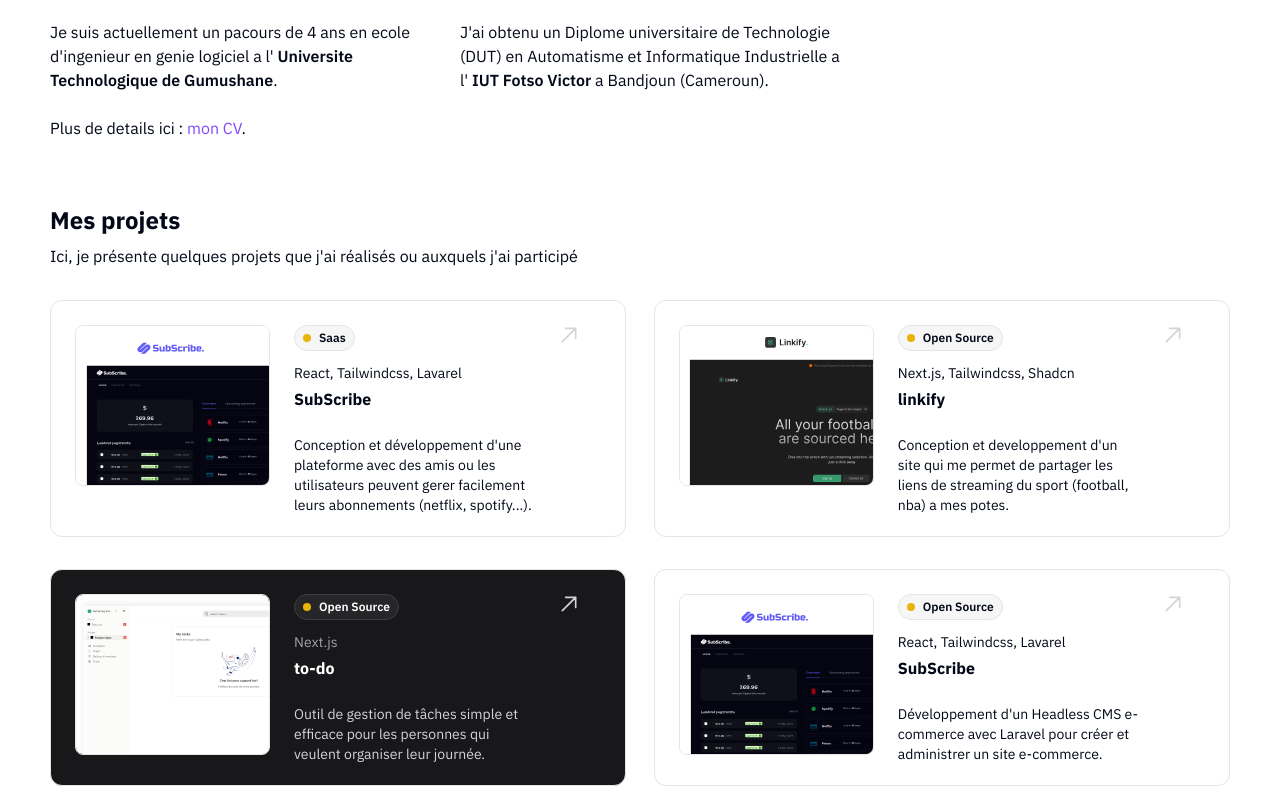
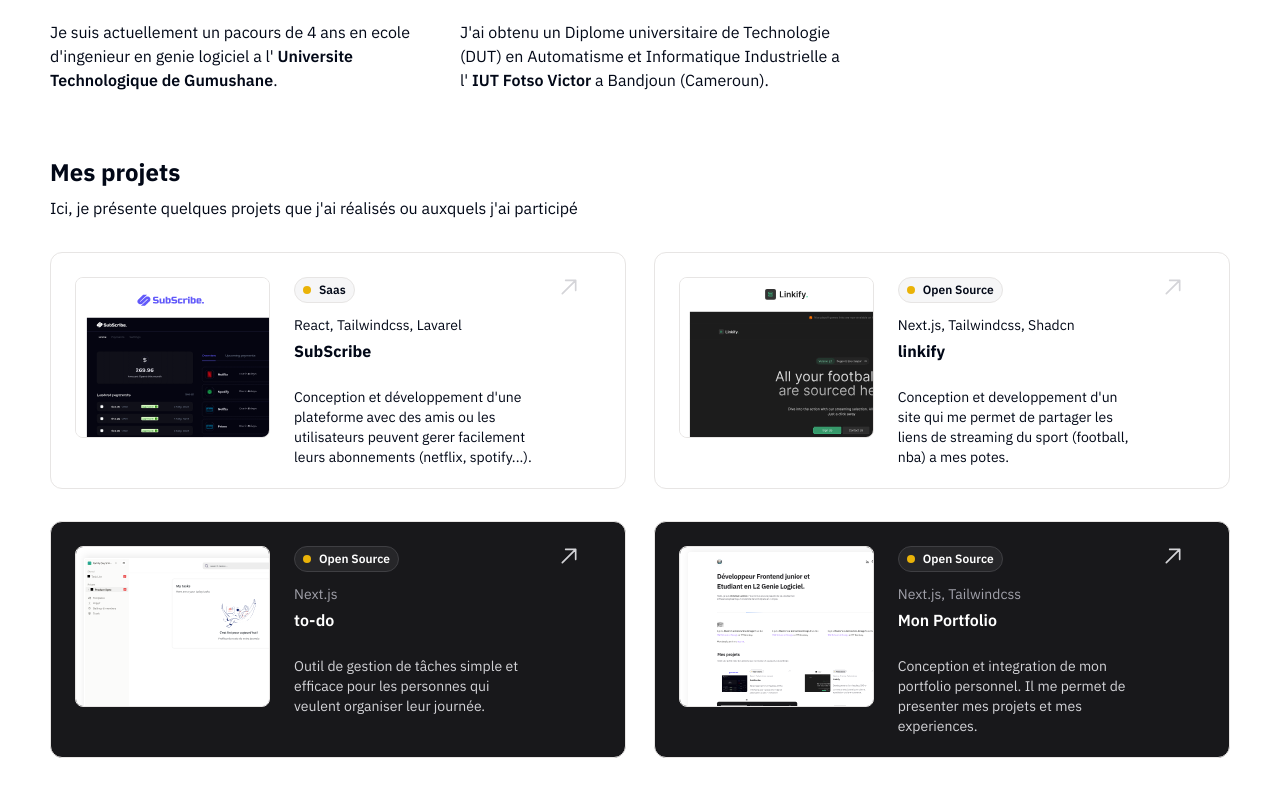
Before and after one commit to ChristianLudovic/portfolio, a Next.js app: page / in a window 1280 px wide. Shown: the part 687-1480 px from the top of the page. Built offline with nearby package versions, Linux system fonts and the light colour scheme.

Commit message:
mise a jour de quelques liens

```diff
--- a/app/layout.js
+++ b/app/layout.js
@@ -11,7 +11,7 @@ const ibmPlexSans = IBM_Plex_Sans({
 
 export const metadata = {
   title: "ChrisFacile_Dev",
-  description: "Generated by create next app",
+  description: "Mon portfolio personnel pour vous présenter mes compétences en développement web.",
 };
 
 export default function RootLayout({ children }) {
--- a/components/basis/experience.js
+++ b/components/basis/experience.js
@@ -4,6 +4,11 @@ import GlomLogo from '@/public/logos/glom.png'
 import freelanceLogo from '@/public/logos/freelance.svg'
 
 export default function Experience (){
+
+    const mailTo = () => {
+        window.open('mailto:talchrist10@gmail.com')
+    }
+
     return(
         <>
             <div className="flex flex-col gap-6 p-6 border border-solid border border-stone-200  w-max rounded-xl max-lg:w-full">
@@ -54,7 +59,7 @@ export default function Experience (){
                     style={{
                         color: "#8349FF",
                         backgroundColor: "#F5F1FE"
-                    }}
+                    }} onClick={mailTo}
                 > Avez vous une mission?</button>
             </div>
         </>
--- a/components/basis/navBar.js
+++ b/components/basis/navBar.js
@@ -2,6 +2,15 @@ import Image from "next/image"
 import avatar from "../../public/avatar.svg"
 
 export default function NavBar (){
+
+    const linkdinRedirect = () => {
+        window.open('https://www.linkedin.com/in/christian-ludovic-90381a230/, _blank')
+    }
+
+    const githubRedirect = () => {
+        window.open('https://github.com/ChristianLudovic, _blank')
+    }
+
     return(
         <>
             <div className="px-4 pt-11 max-sm:pt-6">
@@ -15,14 +24,14 @@ export default function NavBar (){
                         <Image src={avatar} alt="my avatar" className="w-[36px] h-[36px] rounded-full"/>
                     </div>
                     <div className="flex items-flex gap-6">
-                        <div className="flex items-center justify-center">
+                        <div className="flex items-center justify-center" onClick={linkdinRedirect}>
                             <svg xmlns="http://www.w3.org/2000/svg" width="24" height="24" viewBox="0 0 24 24" fill="none">
                                 <path d="M5.00379 6.99992H4.97563C4.66901 7.01841 4.36187 6.97349 4.07339 6.86796C3.78491 6.76242 3.52128 6.59855 3.29897 6.38657C3.07666 6.17458 2.90044 5.91904 2.78132 5.6359C2.6622 5.35276 2.60273 5.04811 2.60663 4.74095C2.61053 4.4338 2.67771 4.13075 2.80398 3.85072C2.93025 3.5707 3.1129 3.31972 3.34052 3.11344C3.56814 2.90717 3.83584 2.75004 4.12691 2.65187C4.41798 2.5537 4.72616 2.51658 5.03221 2.54286C5.33978 2.52058 5.64863 2.56218 5.93934 2.66504C6.23006 2.7679 6.49635 2.92979 6.72147 3.14054C6.94659 3.35129 7.12567 3.60634 7.24746 3.88964C7.36924 4.17295 7.4311 4.47839 7.42913 4.78676C7.42717 5.09513 7.36142 5.39975 7.23603 5.68148C7.11064 5.96322 6.92832 6.21596 6.70053 6.42382C6.47274 6.63168 6.20441 6.79017 5.91241 6.88931C5.62041 6.98845 5.31105 7.02611 5.00379 6.99992Z" fill="#27272A"/>
                                 <path d="M7.01758 10H3.01758V22H7.01758V10Z" fill="#27272A"/>
                                 <path d="M17.5176 10C16.8436 10.0018 16.1787 10.156 15.5726 10.451C14.9665 10.746 14.4349 11.1741 14.0176 11.7034V10H10.0176V22H14.0176V16.5C14.0176 15.9696 14.2283 15.4609 14.6034 15.0858C14.9785 14.7107 15.4872 14.5 16.0176 14.5C16.5481 14.5 17.0568 14.7107 17.4318 15.0858C17.8069 15.4609 18.0176 15.9696 18.0176 16.5V22H22.0176V14.5C22.0176 13.9091 21.9012 13.3239 21.6751 12.7779C21.4489 12.232 21.1175 11.7359 20.6996 11.318C20.2817 10.9002 19.7857 10.5687 19.2397 10.3425C18.6937 10.1164 18.1086 10 17.5176 10Z" fill="#27272A"/>
                             </svg>
                         </div>
-                        <div className="flex items-center justify-center">
+                        <div className="flex items-center justify-center" onClick={githubRedirect}>
                             <svg xmlns="http://www.w3.org/2000/svg" width="20" height="20" viewBox="0 0 20 20" fill="none">
                                 <path fill-rule="evenodd" clip-rule="evenodd" d="M10 0C4.477 0 0 4.484 0 10.017C0 14.442 2.865 18.197 6.839 19.521C7.339 19.613 7.521 19.304 7.521 19.038C7.521 18.801 7.513 18.17 7.508 17.335C4.726 17.94 4.139 15.992 4.139 15.992C3.685 14.834 3.029 14.526 3.029 14.526C2.121 13.906 3.098 13.918 3.098 13.918C4.101 13.988 4.629 14.95 4.629 14.95C5.521 16.48 6.97 16.038 7.539 15.782C7.631 15.135 7.889 14.694 8.175 14.444C5.955 14.191 3.62 13.331 3.62 9.493C3.62 8.4 4.01 7.505 4.649 6.805C4.546 6.552 4.203 5.533 4.747 4.155C4.747 4.155 5.587 3.885 7.497 5.181C8.31277 4.95851 9.15444 4.84519 10 4.844C10.85 4.848 11.705 4.959 12.504 5.181C14.413 3.885 15.251 4.154 15.251 4.154C15.797 5.533 15.453 6.552 15.351 6.805C15.991 7.505 16.379 8.4 16.379 9.493C16.379 13.341 14.04 14.188 11.813 14.436C12.172 14.745 12.491 15.356 12.491 16.291C12.491 17.629 12.479 18.71 12.479 19.038C12.479 19.306 12.659 19.618 13.167 19.52C15.1583 18.8521 16.8893 17.5753 18.1155 15.87C19.3416 14.1648 20.0009 12.1173 20 10.017C20 4.484 15.522 0 10 0Z" fill="#27272A"/>
                             </svg>
--- a/components/layouts/education.js
+++ b/components/layouts/education.js
@@ -17,16 +17,15 @@ export default function EductionSection(){
                             <Image src={educationIcon} alt="education icon"/>
                         </div>
                         <div className='flex gap-7 max-sm:flex-col max-sm:gap-6'>
-                            <p className='max-w-[382px]'>Je suis actuellement un pacours de 4 ans en ecole d'ingenieur en genie logiciel a {'l\''}
+                            <p className='max-w-[382px]'>Je suis actuellement un pacours de 4 ans en ecole {'d\'ingenieur'} en genie logiciel a {'l\''}
                             <span className='font-semibold'> Universite Technologique de Gumushane</span>.
                             </p>
-                            <p className='max-w-[382px]'>J'ai obtenu un Diplome universitaire de Technologie (DUT) en Automatisme et Informatique Industrielle a {'l\''}
+                            <p className='max-w-[382px]'>{'J\'ai'} obtenu un Diplome universitaire de Technologie (DUT) en Automatisme et Informatique Industrielle a {'l\''}
                             <span className='font-semibold' onClick={redirectBadjoun}> IUT Fotso Victor</span> a Bandjoun (Cameroun).
                             </p>
                         </div>
                     </div>
 
-                    <p>Plus de details ici :<Link legacyBehavior href='/'><a className='no-underline' style={{color: "#8349FF"}}> mon CV</a></Link>.</p>
                 </div>
             </div>
         </>
--- a/components/layouts/projectSection.js
+++ b/components/layouts/projectSection.js
@@ -3,6 +3,7 @@ import Badge from '../basis/badge'
 import subscribe from '@/public/pojects_images/subscribe.svg'
 import linkify from '@/public/pojects_images/linkify.svg'
 import to_do from '@/public/pojects_images/to_do.svg'
+import portfolio from '@/public/pojects_images/portfolio.svg'
 
 
 export default function ProjectSection(){
@@ -10,6 +11,12 @@ export default function ProjectSection(){
     const redirectLinkify = () => {
         window.open('https://linkiify.netlify.app', '_blank')
     }
+
+    const redirectPortfolio = () => {
+        window.open('http://christfaciledev.me', '_blank')
+    }
+
+
 
     return(
         <>
@@ -87,7 +94,7 @@ export default function ProjectSection(){
                                         </div>
                                         <div className='flex flex-col gap-1'>
                                             <p className='text-sm ' style={{color: '#A1A1AA'}}>Next.js</p>
-                                            <h2 className='font-bold text-base text-white'>to-do</h2>
+                                            <h2 className='font-semibold text-base text-white'>to-do</h2>
                                         </div>
                                     </div>
                                     <p className='max-w-[241.25px] text-sm' style={{color: '#D4D4D8'}}>Outil de gestion de tâches simple et efficace pour les personnes qui veulent organiser leur journée.</p>
@@ -100,26 +107,24 @@ export default function ProjectSection(){
                                     </svg>
                                 </div>
                             </div>
-                            <div className='flex items-start gap-6 border border-solid border-stone-200 rounded-xl w-max pt-[24px] pr-[46px] pb-[21px] pl-[24px] max-xl:pr-[24px] max-lg:w-full max-md:p-[12px] ' >
-                                <Image src={subscribe} alt='subscribe image'
+                            <div className='flex items-start gap-6 border border-solid border-stone-200 rounded-xl w-max pt-[24px] pr-[46px] pb-[21px] pl-[24px] max-xl:pr-[24px] max-lg:w-full max-md:p-[12px] cursor-pointer' onClick={redirectPortfolio} style={{backgroundColor: '#18181B'}}>
+                                <Image src={portfolio} alt='portfolio image'
                                     className='border border-solid border-stone-200 rounded-lg max-sm:w-[140px] max-sm:h-[160px] max-sm:object-cover'
                                 />
                                 <div className='flex flex-col gap-6'>
                                     <div className='flex flex-col gap-3'>
 
-                                        <div className='flex items-center gap-2 rounded-full border border-solid border-stone-200 px-2 py-1 w-max' style={{backgroundColor: "#F6F6F7"}}>
+                                        <div className='flex items-center gap-2 rounded-full border border-solid border-stone-200 px-2 py-1 w-max' style={{backgroundColor: "#262629", borderColor: '#3F3F43'}}>
                                             <div className='w-2 h-2 rounded-full' style={{backgroundColor: '#EAB308'}}></div>
-                                            <span className='text-xs font-semibold'>Open Source</span>
+                                            <span className='text-xs font-semibold text-white'>Open Source</span>
                                         </div>
                                         <div className='flex flex-col gap-1'>
-                                            <p className='text-sm '>React, Tailwindcss, Lavarel</p>
-                                            <h2 className='font-bold text-base'>SubScribe</h2>
+                                            <p className='text-sm ' style={{color: '#A1A1AA'}}>Next.js, Tailwindcss</p>
+                                            <h2 className='font-semibold text-base text-white'>Mon Portfolio</h2>
                                         </div>
                                     </div>
-                                    <p className='max-w-[241.25px] text-sm'>Développement {'d\'un'} Headless CMS e-
-                                        commerce avec Laravel pour créer et
-                                        administrer un site e-commerce.
-                                    </p>
+                                    <p className='max-w-[241.25px] text-sm' style={{color: '#D4D4D8'}}>Conception et integration de mon portfolio personnel. Il me permet de presenter mes projets et mes experiences.</p>
+
 
                                 </div>
                                 <div className='flex items-center justify-center max-lg:hidden'>
--- a/next.config.mjs
+++ b/next.config.mjs
@@ -1,6 +1,6 @@
 /** @type {import('next').NextConfig} */
 const nextConfig = {
-    output: 'export'
+    //output: 'export'
 };
 
 export default nextConfig;
```
Also changed, not shown: public/pojects_images/portfolio.svg (added).
